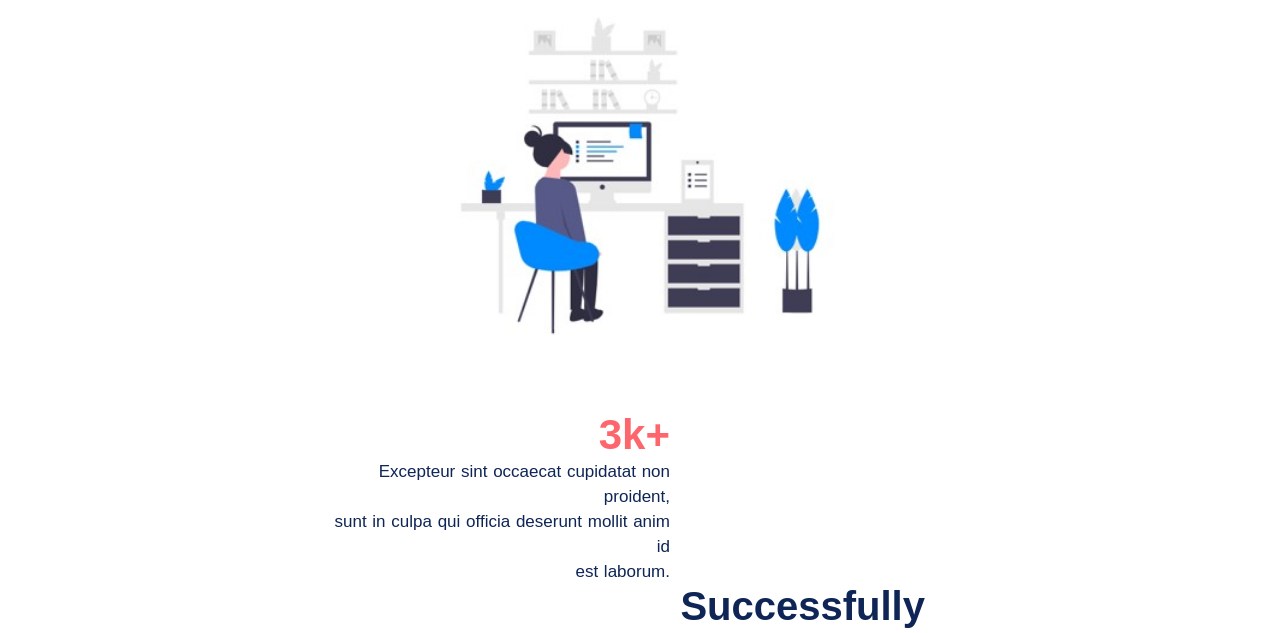
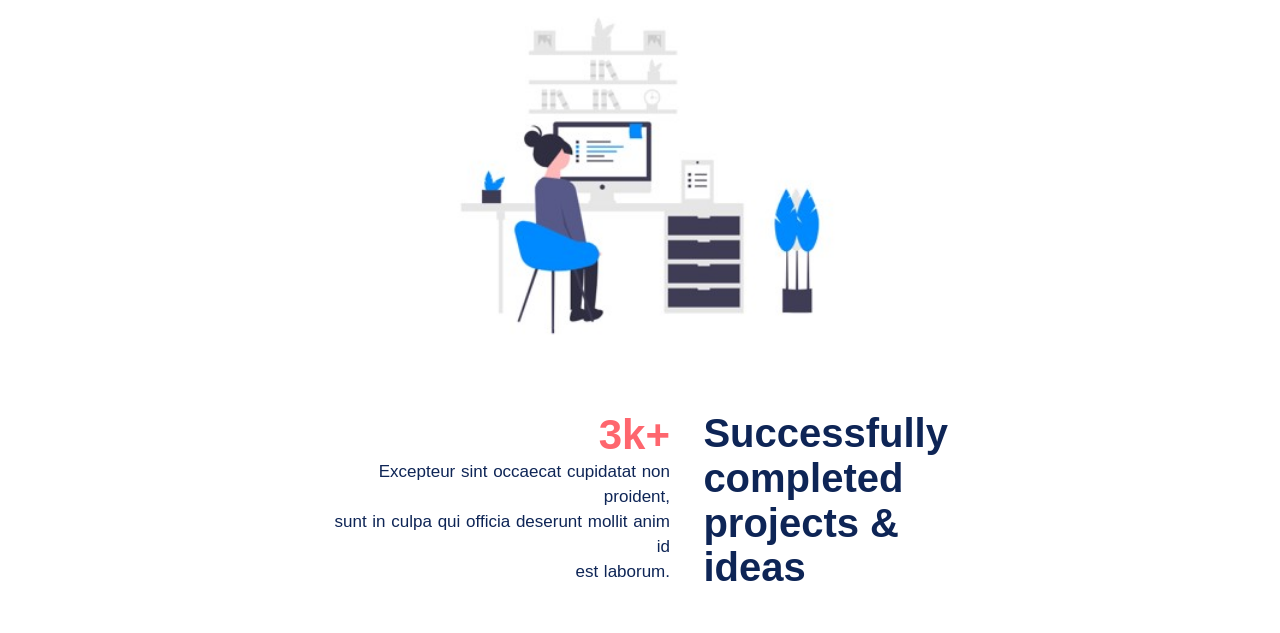
Before and after one commit to tasniatamannaweb/quick_image_to_html_project, a plain HTML site: page index.html in a window 1280 px wide. Shown: the part 309-942 px from the top of the page. Drawn offline with Linux system fonts and the light colour scheme.

Commit message:
Update style.css

```diff
--- a/style.css
+++ b/style.css
@@ -164,7 +164,7 @@ header{
 .s_right{
  width: 40%;
  float: right;
- padding: 0 30px 0 10px;
+ padding: 0 1% 0 1%;
 }
 
 .s_right h1{
```
